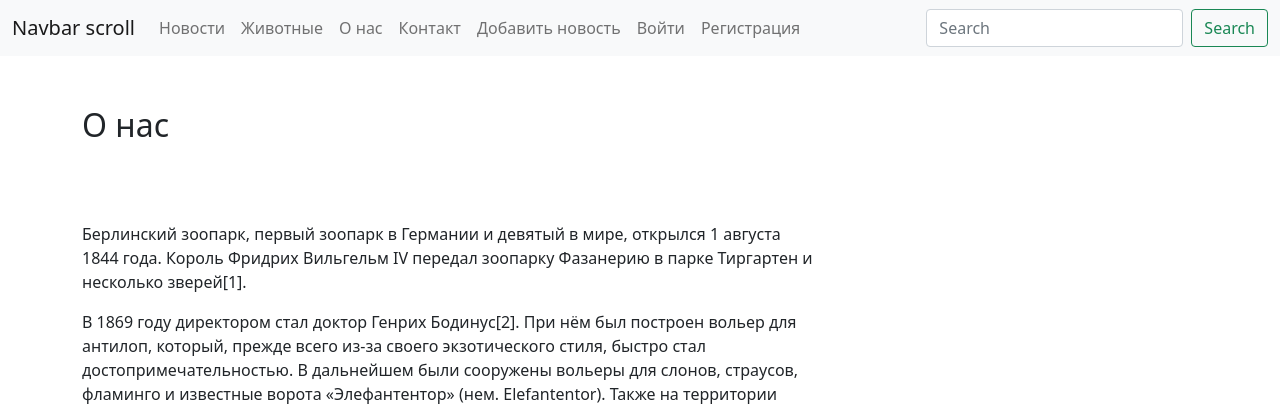
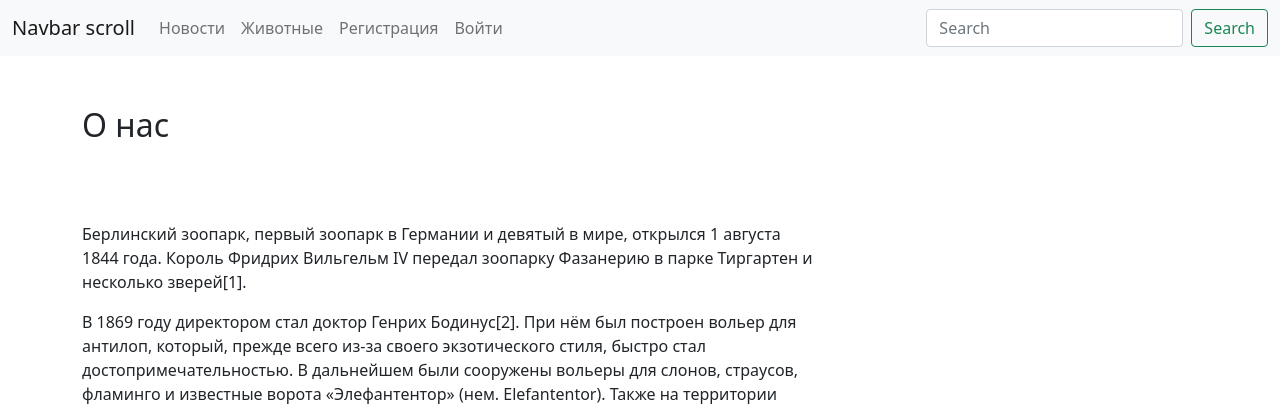
Before and after one commit to Anschuss/zoo, a Django app: page /about/ in a window 1280 px wide. Shown: the top 408 px of the page. Run offline with Django 3.2, Linux system fonts and the light colour scheme; parts of the project's set-up code (start-up, migrations or seed data) failed here and were passed over.

Commit message:
added distribution of rights

```diff
--- a/about/views.py
+++ b/about/views.py
@@ -1,4 +1,5 @@
 from django.views.generic import TemplateView, FormView
+from django.contrib.auth.mixins import LoginRequiredMixin
 from .forms import ContactForm
 from celery import current_app
 from .task import save_user_message
@@ -8,7 +9,7 @@ class AboutTemplateView(TemplateView):
     template_name = 'about/about.html'
 
 
-class ContactFormView(FormView):
+class ContactFormView(LoginRequiredMixin, FormView):
     template_name = 'about/contact.html'
     form_class = ContactForm
     success_url = '/'
--- a/news/templates/news/news_detail.html
+++ b/news/templates/news/news_detail.html
@@ -27,6 +27,7 @@
                 <div class="disable" style="color: gainsboro; display: flex">
                     <p>{{ news.them }}</p>
                 </div>
+                {% if user.is_staff %}
                     <div class="col-12" style="display: flex">
                         <div class="col-md-3 col-sm-12" style="margin-top: 60px; margin-bottom: 50px">
                             <a href="{% url 'news:update' pk=news.pk %}" class="btn btn-info">Изменить</a>
@@ -36,6 +37,7 @@
                         </div>
 
                     </div>
+                {% endif %}
             </div>
 
 
--- a/templates/base.html
+++ b/templates/base.html
@@ -26,30 +26,33 @@
         <div class="collapse navbar-collapse" id="navbarScroll">
             <ul class="navbar-nav me-auto my-2 my-lg-0 navbar-nav-scroll" style="--bs-scroll-height: 100px;">
                 <li class="nav-item">
-                    <a class="nav-link " aria-current="page" href="/">Новости</a>
+                    <a class="nav-link " aria-current="page" href="{% url 'news:news' %}">Новости</a>
                 </li>
                 <li class="nav-item">
-                    <a class="nav-link" aria-current="page" href="/animals/">Животные</a>
-                </li>
-                <li class="nav-item">
-                    <a class="nav-link" href="/about/">О нас</a>
-                </li>
-                <li class="nav-item">
-                    <a class="nav-link" href="/about/contact/">Контакт</a>
-                </li>
-                <li class="nav-item">
-                    <a class="nav-link " aria-current="page" href="news/create">Добавить новость</a>
+                    <a class="nav-link" aria-current="page" href="{% url 'animals:index' %}">Животные</a>
                 </li>
                 {% if user.is_authenticated %}
+                    {% if user.is_staff %}
+                        <li class="nav-item">
+                            <a class="nav-link " aria-current="page" href="{% url 'news:create' %}">Добавить новость</a>
+                        </li>
+                    {% else %}
+                        <li class="nav-item">
+                            <a class="nav-link" href="{% url 'about:contact' %}">О нас</a>
+                        </li>
+                        <li class="nav-item">
+                            <a class="nav-link" href="{% url 'about:contact' %}">Контакт</a>
+                        </li>
+                    {% endif %}
                     <li class="nav-item">
-                        <a class="nav-link " aria-current="page" href="logout/">Выйти</a>
+                        <a class="nav-link " aria-current="page" href="{% url 'news:logout' %}">Выйти</a>
                     </li>
                 {% else %}
                     <li class="nav-item">
-                        <a class="nav-link " aria-current="page" href="login/">Войти</a>
+                        <a class="nav-link" href="{% url 'news:registration' %}">Регистрация</a>
                     </li>
                     <li class="nav-item">
-                        <a class="nav-link " aria-current="page" href="registration/">Регистрация</a>
+                        <a class="nav-link" href="{% url 'news:login' %}">Войти</a>
                     </li>
                 {% endif %}
 
```
Also changed, not shown: news/views.py (+13 -6 lines). Lines whose indentation alone changed are shown as unchanged.
